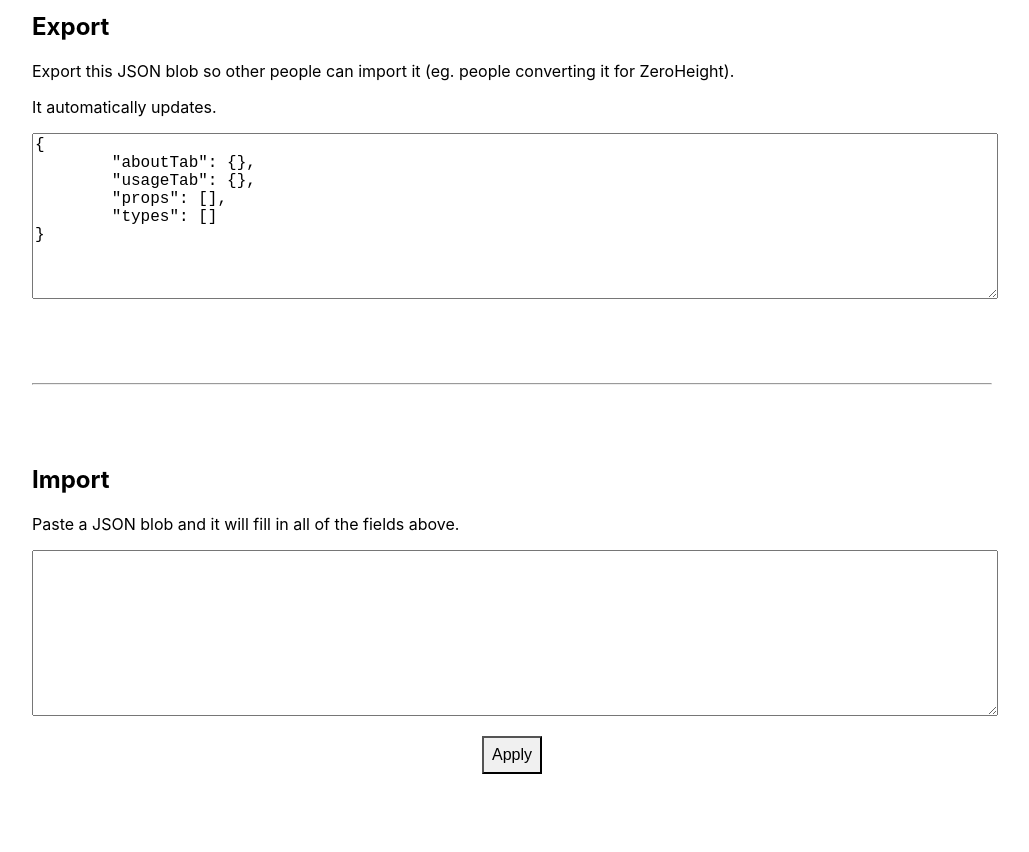
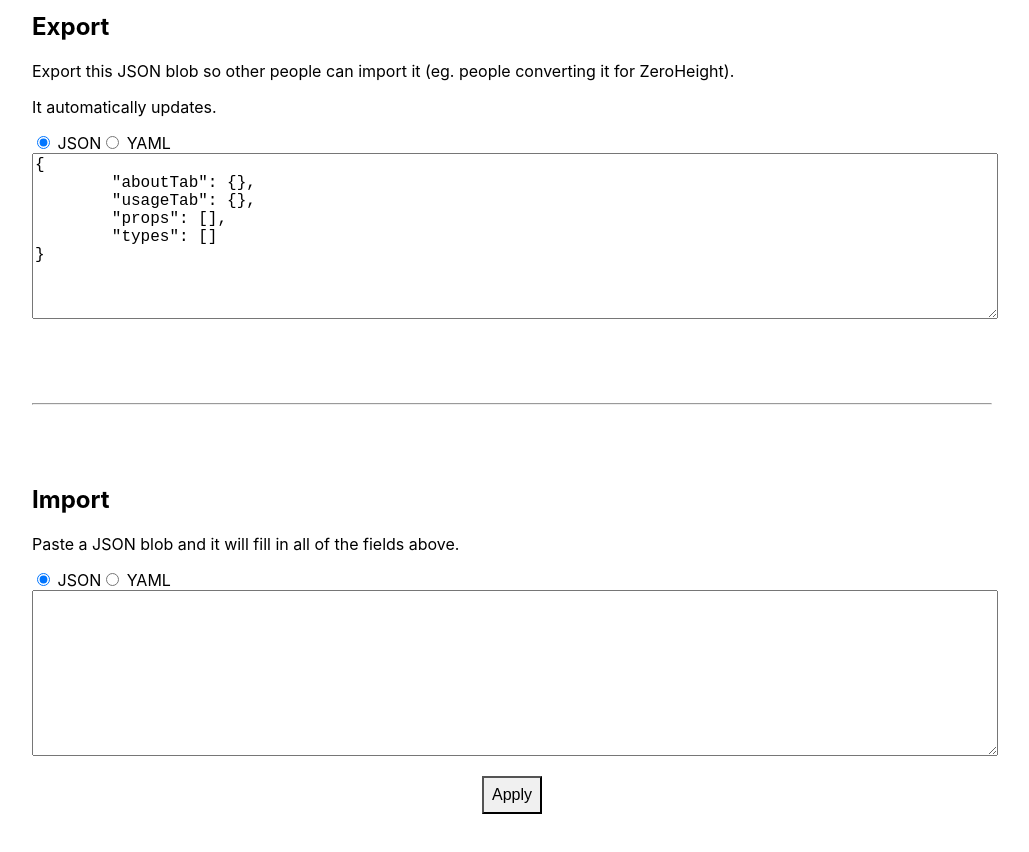
Before and after one commit to jared-hexagon/atomix-docs.github.io, a React (Create React App) app: page / in a window 1280 px wide. Shown: the part 4300-5152 px from the top of the page, without its empty margins (128-1157 px from the left). Built offline with nearby package versions, Linux system fonts and the light colour scheme.

Commit message:
Import and export as YAML

```diff
--- a/package.json
+++ b/package.json
@@ -8,7 +8,8 @@
     "@testing-library/user-event": "^7.1.2",
     "react": "^16.12.0",
     "react-dom": "^16.12.0",
-    "react-scripts": "3.3.0"
+    "react-scripts": "3.3.0",
+    "yaml": "^1.7.2"
   },
   "scripts": {
     "start": "react-scripts start",
--- a/src/App.js
+++ b/src/App.js
@@ -1,4 +1,5 @@
-import React, { useState } from 'react'
+import React, { useState, Fragment } from 'react'
+import YAML from 'yaml'
 import './App.css'
 
 function PropsTable({ propDefs, editProp }) {
@@ -376,6 +377,30 @@ function TypeEditor({ prefilledValues, onSubmit }) {
   )
 }
 
+const formats = {
+  json: 'json',
+  yaml: 'yaml'
+}
+
+const FormatSelector = ({ selectedFormat, onChange }) => (
+  <Fragment>
+    <input
+      type="radio"
+      value={formats.json}
+      checked={selectedFormat === formats.json}
+      onChange={() => onChange(formats.json)}
+    />{' '}
+    JSON
+    <input
+      type="radio"
+      value={formats.yaml}
+      checked={selectedFormat === formats.yaml}
+      onChange={() => onChange(formats.yaml)}
+    />{' '}
+    YAML
+  </Fragment>
+)
+
 let fieldId = 0
 
 function App() {
@@ -383,7 +408,9 @@ function App() {
   const [usageTab, setUsageTab] = useState({})
   const [propDefs, setPropDefs] = useState([])
   const [typesDefs, setTypesDefs] = useState([])
-  const [importedResult, setImportedResult] = useState(null)
+  const [importedData, setImportedData] = useState(null)
+  const [importFormat, setImportFormat] = useState(formats.json)
+  const [exportFormat, setExportFormat] = useState(formats.json)
 
   const editAboutTab = (name, value) =>
     setAboutTab(currentVal => ({
@@ -417,6 +444,13 @@ function App() {
         return newFields
       })
     )
+  }
+
+  const exportData = {
+    aboutTab,
+    usageTab,
+    props: propDefs,
+    types: typesDefs
   }
 
   return (
@@ -535,25 +569,33 @@ const MyExampleComponent = () => {
         converting it for ZeroHeight).
       </p>
       <p>It automatically updates.</p>
+      <FormatSelector
+        onChange={setExportFormat}
+        selectedFormat={exportFormat}
+      />
       <textarea
-        value={JSON.stringify(
-          {
-            aboutTab,
-            usageTab,
-            props: propDefs,
-            types: typesDefs
-          },
-          '',
-          '\t'
-        )}
+        value={
+          exportFormat === formats.json
+            ? JSON.stringify(exportData, '', '\t')
+            : YAML.stringify(exportData)
+        }
       />
       <hr />
       <h2>Import</h2>
       <p>Paste a JSON blob and it will fill in all of the fields above.</p>
-      <textarea onChange={e => setImportedResult(JSON.parse(e.target.value))} />
+      <FormatSelector
+        onChange={setImportFormat}
+        selectedFormat={importFormat}
+      />
+      <textarea onChange={e => setImportedData(e.target.value)} />
       <button
         onClick={() => {
-          if (!importedResult) return
+          if (!importedData) return
+
+          const importedResult =
+            importFormat === formats.json
+              ? JSON.parse(importedData)
+              : YAML.parse(importedData)
 
           setAboutTab(importedResult.aboutTab)
           setUsageTab(importedResult.usageTab)
```
Also changed, not shown: 1 other file (tests, documents, lock files or other folders).
